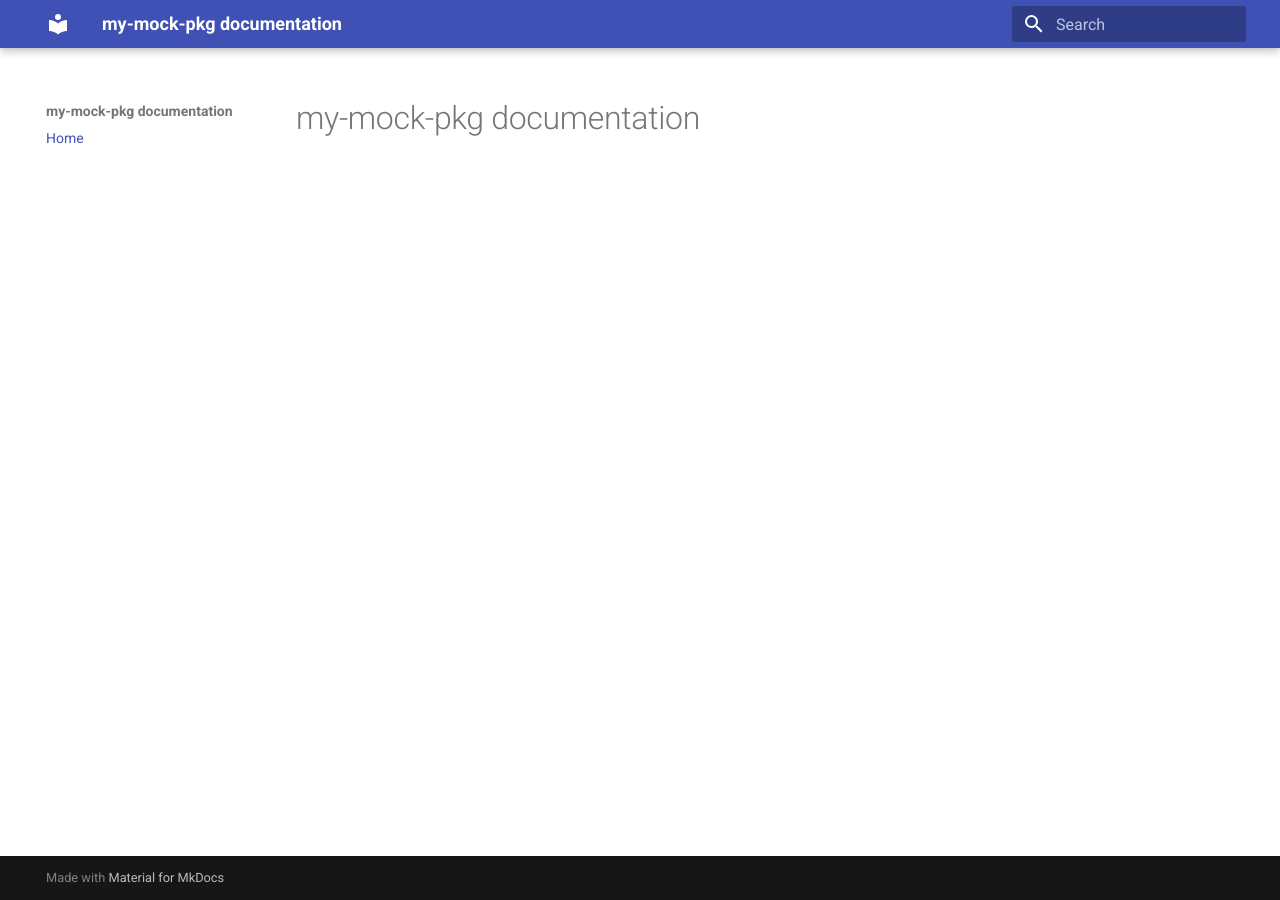
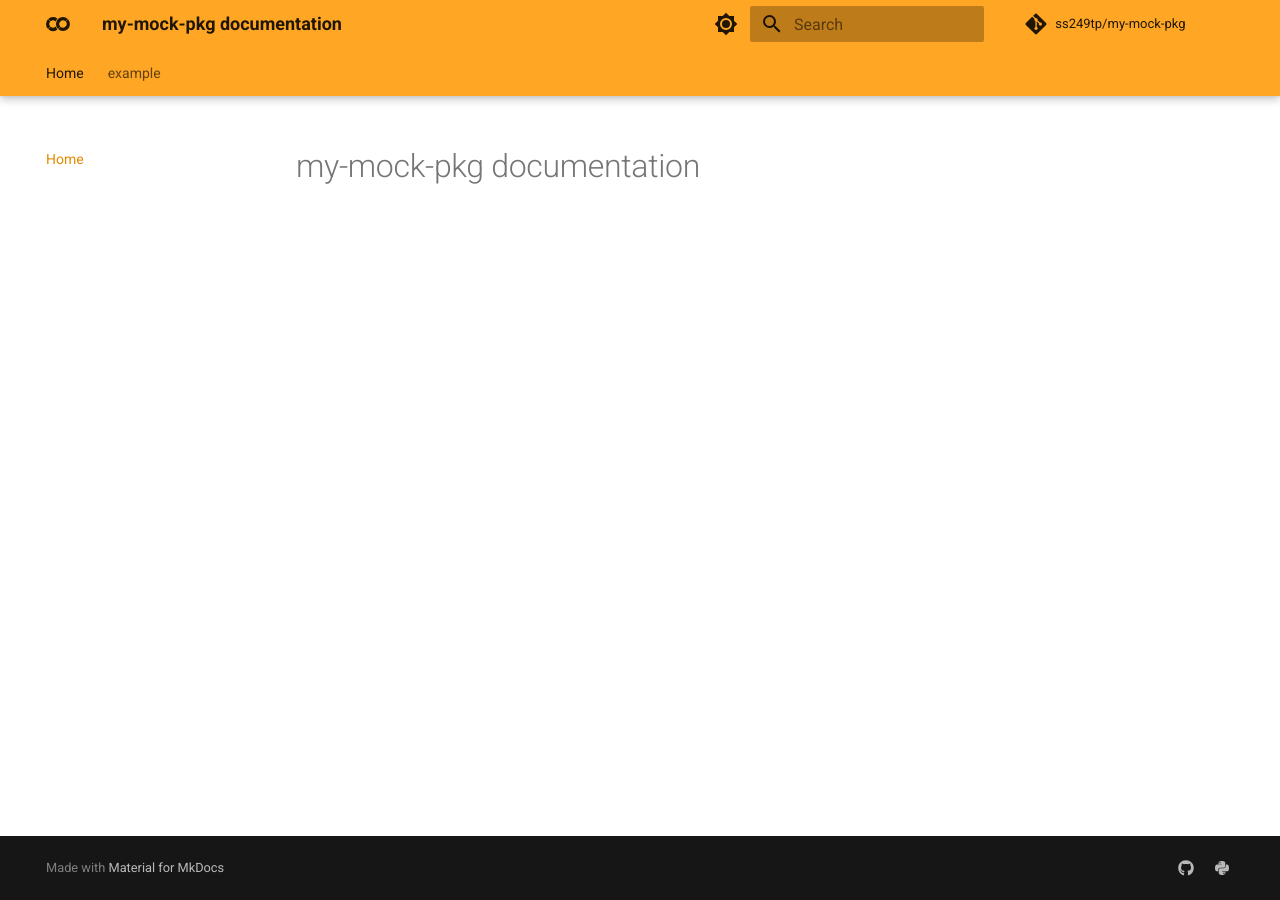
Before and after one commit to ss249tp/my-mock-pkg, an MkDocs documentation site: the page built from docs/index.md, in a window 1280 px wide. Built offline with MkDocs 1.6.1 and Material for MkDocs 9.7.7, drawn with Linux system fonts in a browser that asks for light colours; comment, search, counter and statistics services are not loaded.

Commit message:
docs: Set up MkDocs

```diff
--- a/mkdocs.yml
+++ b/mkdocs.yml
@@ -1,11 +1,82 @@
 site_name: my-mock-pkg documentation
 
+
+repo_url: 'https://github.com/ss249tp/my-mock-pkg'
+repo_name: 'ss249tp/my-mock-pkg'
+
+
+
 nav:
-  - Home: index.md
+- Home: index.md
+- example: example.md
+
 
 theme:
+
   name: material
 
+  language: en
+
+  icon:
+    logo: simple/googlecolab
+
+  features:
+  - navigation.tabs
+  - navigation.tabs.sticky
+  - navigation.prune
+  - toc.follow
+  - search.suggest
+  - search.highlight
+
+  palette:
+
+  # State: Light mode
+  - media: '(prefers-color-scheme: light)'
+    scheme: default
+    toggle:
+      icon: material/brightness-7
+      name: 'Light -> Dark'
+    primary: orange
+    accent: orange
+
+  # State: Dark mode
+  - media: '(prefers-color-scheme: dark)'
+    scheme: slate
+    toggle:
+      icon: material/brightness-4
+      name: 'Dark -> Light'
+    primary: black
+
+
+extra:
+
+  social:
+
+  - icon: fontawesome/brands/github
+    link: 'https://github.com/ss249tp/my-mock-pkg'
+
+  - icon: fontawesome/brands/python
+    link: 'https://test.pypi.org/project/my-mock-pkg/'
+
+
+plugins:
+- search
+- mkdocstrings:
+    default_handler: python
+    handlers:
+      python:
+        paths: [src]
+        options:
+          show_root_toc_entry: false
+          show_symbol_type_heading: true
+          show_symbol_type_toc: true
+          docstring_section_style: list
+          line_length: 60
+          separate_signature: true
+- offline
+
+
 markdown_extensions:
-  - toc:
-      permalink: "#"
+
+- toc:
+    permalink: true
```
Also changed, not shown: docs/example.md (added, +1 -0 lines), 1 other file.
